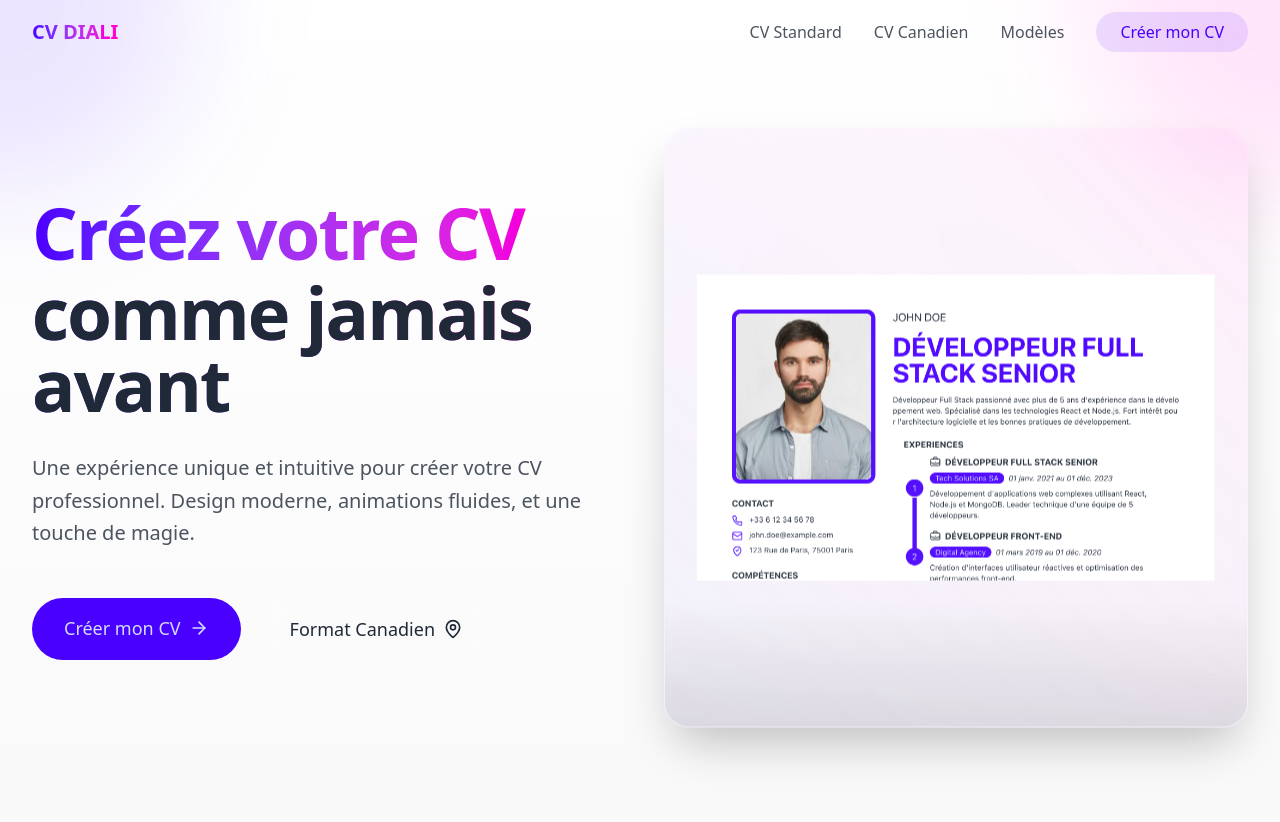
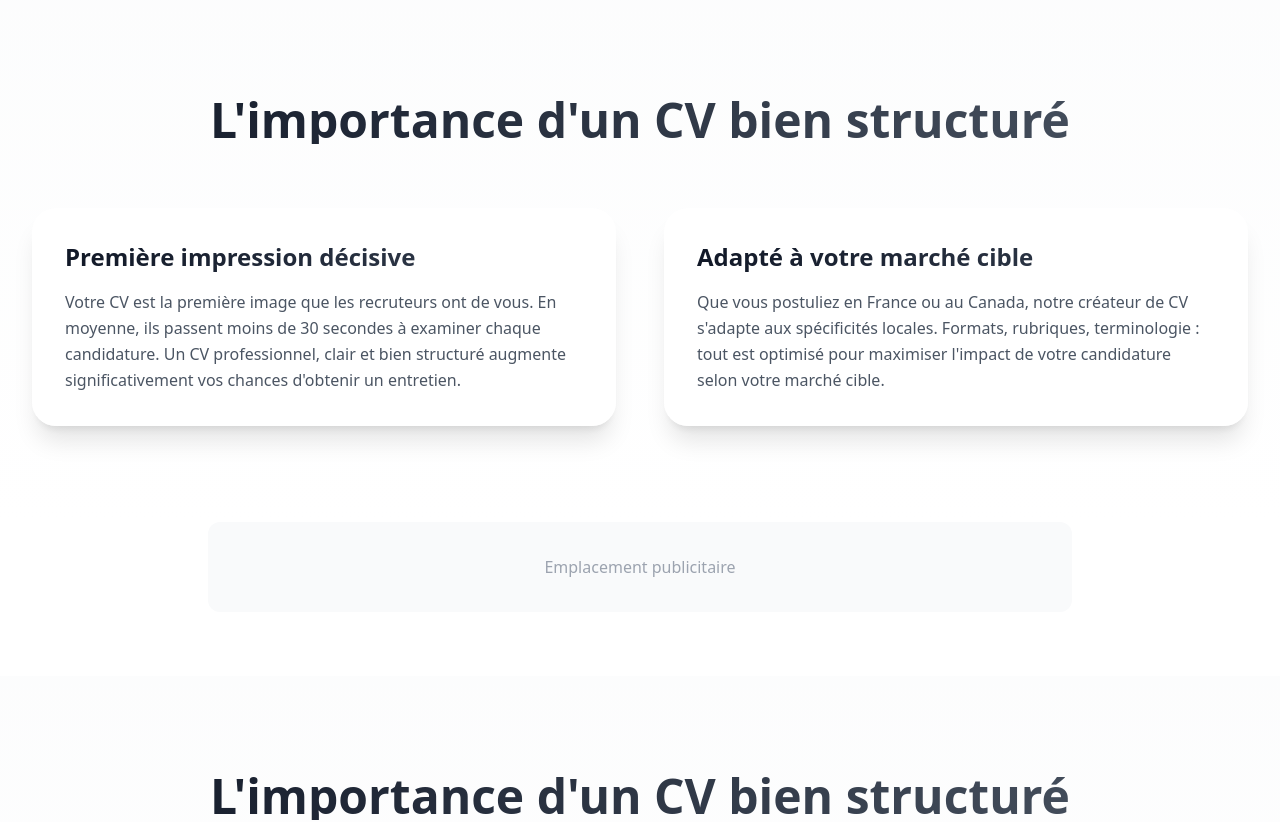
Before and after one commit to Malmeu/cvbuilder-main, a Next.js app: page / in a window 1280 px wide. Shown: the top 822 px of the page. Built offline with nearby package versions, Linux system fonts and the light colour scheme.

Commit message:
fix vercel bug

```diff
--- a/app/page.tsx
+++ b/app/page.tsx
@@ -2,73 +2,57 @@
 
 import Link from 'next/link'
 import { motion } from 'framer-motion'
-import { ArrowRight, FileText, Sparkles, Target, MapPin, Languages } from 'lucide-react'
+import { ArrowRight } from 'lucide-react'
 import Image from 'next/image'
-import Navbar from './components/Navbar'
 
 export default function Home() {
   return (
     <>
-      <Navbar />
-      <main className="min-h-screen bg-gradient-to-b from-base-100 via-base-200 to-base-100">
-        {/* Hero Section avec effet de verre */}
-        <section className="relative py-32 px-4 sm:px-6 lg:px-8 overflow-hidden">
-          {/* Cercles décoratifs style Apple */}
-          <div className="absolute top-0 left-0 w-96 h-96 bg-primary/10 rounded-full blur-3xl -translate-x-1/2 -translate-y-1/2" />
-          <div className="absolute top-0 right-0 w-96 h-96 bg-secondary/10 rounded-full blur-3xl translate-x-1/2 -translate-y-1/2" />
-
+      <main className="min-h-screen">
+        {/* Hero Section */}
+        <section className="relative py-24 px-4 sm:px-6 lg:px-8 overflow-hidden">
+          <div className="absolute inset-0 bg-gradient-to-b from-gray-50/50 to-white/50 backdrop-blur-xl" />
           <div className="max-w-7xl mx-auto relative">
-            <div className="grid lg:grid-cols-2 gap-12 items-center">
-              <div className="relative z-10">
-                <h1 className="text-5xl md:text-7xl font-bold tracking-tight bg-gradient-to-r from-primary to-secondary bg-clip-text text-transparent">
-                  Créez votre CV
-                  <span className="block text-base-content mt-2">comme jamais avant</span>
-                </h1>
-                <p className="mt-8 text-xl leading-relaxed text-base-content/80 font-light">
-                  Une expérience unique et intuitive pour créer votre CV professionnel.
-                  Design moderne, animations fluides, et une touche de magie.
+            <motion.h2
+              className="text-4xl md:text-5xl font-bold text-center mb-16 bg-clip-text text-transparent bg-gradient-to-r from-gray-900 to-gray-600"
+              initial={{ opacity: 0, y: 20 }}
+              whileInView={{ opacity: 1, y: 0 }}
+              transition={{ duration: 0.6 }}
+            >
+              L&apos;importance d&apos;un CV bien structuré
+            </motion.h2>
+            <div className="grid md:grid-cols-2 gap-12">
+              <motion.div
+                className="relative p-8 backdrop-blur-md bg-white/80 rounded-3xl border border-white/20 shadow-xl"
+                initial={{ opacity: 0, x: -20 }}
+                whileInView={{ opacity: 1, x: 0 }}
+                transition={{ duration: 0.6, delay: 0.2 }}
+              >
+                <h3 className="text-2xl font-semibold mb-4 bg-gradient-to-r from-gray-900 to-gray-700 bg-clip-text text-transparent">
+                  Première impression décisive
+                </h3>
+                <p className="text-gray-600 leading-relaxed">
+                  Votre CV est la première image que les recruteurs ont de vous. En moyenne, ils passent moins de 30 secondes à examiner chaque candidature. Un CV professionnel, clair et bien structuré augmente significativement vos chances d&apos;obtenir un entretien.
                 </p>
-                <div className="mt-12 flex flex-wrap gap-4">
-                  <Link href="/builder"
-                    className="relative group px-8 py-4 bg-primary text-primary-content rounded-full transition-all duration-300 hover:scale-105 hover:shadow-lg">
-                    <span className="relative z-10 flex items-center gap-2 text-lg">
-                      Créer mon CV
-                      <ArrowRight className="w-5 h-5 transition-transform group-hover:translate-x-1" />
-                    </span>
-                  </Link>
-                  <Link href="/canadian-builder"
-                    className="relative group px-8 py-4 bg-white/10 backdrop-blur-md rounded-full border border-white/20 transition-all duration-300 hover:scale-105 hover:shadow-lg hover:bg-white/20">
-                    <span className="relative z-10 flex items-center gap-2 text-lg">
-                      Format Canadien
-                      <MapPin className="w-5 h-5" />
-                    </span>
-                  </Link>
-                </div>
-              </div>
-
-              {/* Image avec effet de flottement amélioré */}
-              <div className="relative w-full h-[600px]">
-                <div className="absolute inset-0 bg-gradient-to-tr from-primary/5 to-secondary/5 rounded-3xl" />
-                <div className="animate-float-slow transform-gpu">
-                  <div className="relative w-full h-[600px] rounded-3xl shadow-2xl overflow-hidden backdrop-blur-sm bg-white/5 border border-white/10">
-                    <Image
-                      src="/cv1.png"
-                      alt="Modèle de CV"
-                      fill
-                      className="object-contain p-8"
-                      priority
-                    />
-                    {/* Reflets style Apple */}
-                    <div className="absolute inset-0 bg-gradient-to-tr from-white/10 to-transparent" />
-                    <div className="absolute bottom-0 left-0 right-0 h-32 bg-gradient-to-t from-black/10 to-transparent" />
-                  </div>
-                </div>
-              </div>
+              </motion.div>
+              <motion.div
+                className="relative p-8 backdrop-blur-md bg-white/80 rounded-3xl border border-white/20 shadow-xl"
+                initial={{ opacity: 0, x: 20 }}
+                whileInView={{ opacity: 1, x: 0 }}
+                transition={{ duration: 0.6, delay: 0.4 }}
+              >
+                <h3 className="text-2xl font-semibold mb-4 bg-gradient-to-r from-gray-900 to-gray-700 bg-clip-text text-transparent">
+                  Adapté à votre marché cible
+                </h3>
+                <p className="text-gray-600 leading-relaxed">
+                  Que vous postuliez en France ou au Canada, notre créateur de CV s&apos;adapte aux spécificités locales. Formats, rubriques, terminologie : tout est optimisé pour maximiser l&apos;impact de votre candidature selon votre marché cible.
+                </p>
+              </motion.div>
             </div>
           </div>
         </section>
 
-        {/* Premier emplacement publicitaire - Bannière horizontale */}
+        {/* Premier emplacement publicitaire */}
         <div className="max-w-4xl mx-auto px-4 mb-16">
           <div className="bg-gray-50 rounded-xl p-4 min-h-[90px] flex items-center justify-center">
             <div id="accueil-banner-1" className="text-center text-gray-400">
@@ -87,7 +71,7 @@ export default function Home() {
               whileInView={{ opacity: 1, y: 0 }}
               transition={{ duration: 0.6 }}
             >
-              L'importance d'un CV bien structuré
+              L&apos;importance d&apos;un CV bien structuré
             </motion.h2>
             <div className="grid md:grid-cols-2 gap-12">
               <motion.div
@@ -100,7 +84,7 @@ export default function Home() {
                   Première impression décisive
                 </h3>
                 <p className="text-gray-600 leading-relaxed">
-                  Votre CV est la première image que les recruteurs ont de vous. En moyenne, ils passent moins de 30 secondes à examiner chaque candidature. Un CV professionnel, clair et bien structuré augmente significativement vos chances d'obtenir un entretien.
+                  Votre CV est la première image que les recruteurs ont de vous. En moyenne, ils passent moins de 30 secondes à examiner chaque candidature. Un CV professionnel, clair et bien structuré augmente significativement vos chances d&apos;obtenir un entretien.
                 </p>
               </motion.div>
               <motion.div
@@ -113,7 +97,7 @@ export default function Home() {
                   Adapté à votre marché cible
                 </h3>
                 <p className="text-gray-600 leading-relaxed">
-                  Que vous postuliez en France ou au Canada, notre créateur de CV s'adapte aux spécificités locales. Formats, rubriques, terminologie : tout est optimisé pour maximiser l'impact de votre candidature selon votre marché cible.
+                  Que vous postuliez en France ou au Canada, notre créateur de CV s&apos;adapte aux spécificités locales. Formats, rubriques, terminologie : tout est optimisé pour maximiser l&apos;impact de votre candidature selon votre marché cible.
                 </p>
               </motion.div>
             </div>
@@ -279,7 +263,7 @@ export default function Home() {
                     transition={{ duration: 0.4, delay: 0.3 }}
                   >
                     <span className="inline-block w-2 h-2 mt-2 mr-3 bg-gradient-to-r from-gray-900 to-gray-600 rounded-full" />
-                    Ne surchargez pas votre CV avec trop d'informations
+                    Ne surchargez pas votre CV avec trop d&apos;informations
                   </motion.li>
                   <motion.li
                     className="flex items-start text-gray-600"
@@ -288,7 +272,7 @@ export default function Home() {
                     transition={{ duration: 0.4, delay: 0.4 }}
                   >
                     <span className="inline-block w-2 h-2 mt-2 mr-3 bg-gradient-to-r from-gray-900 to-gray-600 rounded-full" />
-                    Évitez les fautes d'orthographe et de grammaire
+                    Évitez les fautes d&apos;orthographe et de grammaire
                   </motion.li>
                   <motion.li
                     className="flex items-start text-gray-600"
@@ -297,7 +281,7 @@ export default function Home() {
                     transition={{ duration: 0.4, delay: 0.5 }}
                   >
                     <span className="inline-block w-2 h-2 mt-2 mr-3 bg-gradient-to-r from-gray-900 to-gray-600 rounded-full" />
-                    Ne mentionnez pas d'informations personnelles sensibles
+                    Ne mentionnez pas d&apos;informations personnelles sensibles
                   </motion.li>
                 </ul>
               </motion.div>
@@ -377,7 +361,7 @@ export default function Home() {
               <h4 className="text-sm font-semibold mb-4">Légal</h4>
               <ul className="space-y-2">
                 <li><Link href="/privacy" className="text-sm text-gray-600 hover:text-gray-900">Confidentialité</Link></li>
-                <li><Link href="/terms" className="text-sm text-gray-600 hover:text-gray-900">Conditions d'utilisation</Link></li>
+                <li><Link href="/terms" className="text-sm text-gray-600 hover:text-gray-900">Conditions d&apos;utilisation</Link></li>
               </ul>
             </div>
           </div>
```
